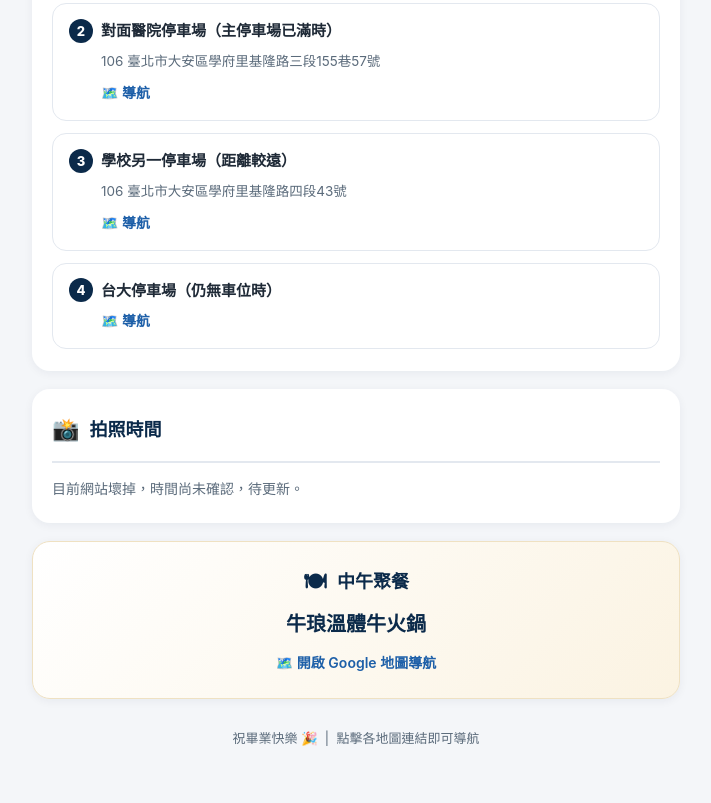
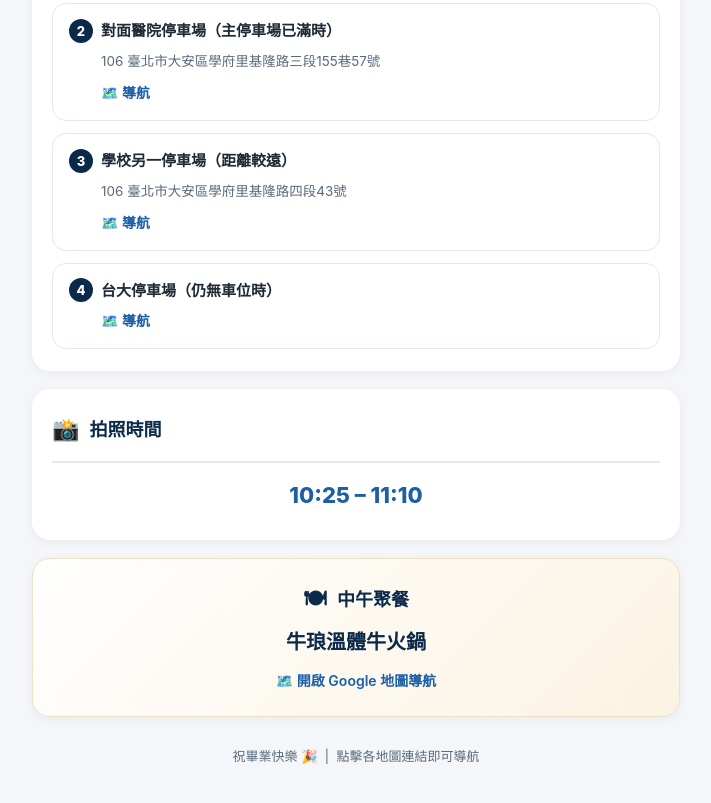
Before and after one commit to jonahohoho/ntust-grad-2026, a plain HTML site: page index.html in a window 1280 px wide. Shown: the part 1585-2388 px from the top of the page, without its empty margins (284-995 px from the left). Drawn offline with Linux system fonts and the light colour scheme.

Commit message:
更新拍照時間 10:25-11:10

```diff
--- a/index.html
+++ b/index.html
@@ -186,7 +186,7 @@
 
   <section>
     <div class="stitle"><span class="ic">📸</span>拍照時間</div>
-    <p class="muted">目前網站壞掉，時間尚未確認，待更新。</p>
+    <p style="font-size:22px;font-weight:800;color:var(--blue);text-align:center;margin:4px 0">10:25 – 11:10</p>
   </section>
 
   <section class="lunch">
```
